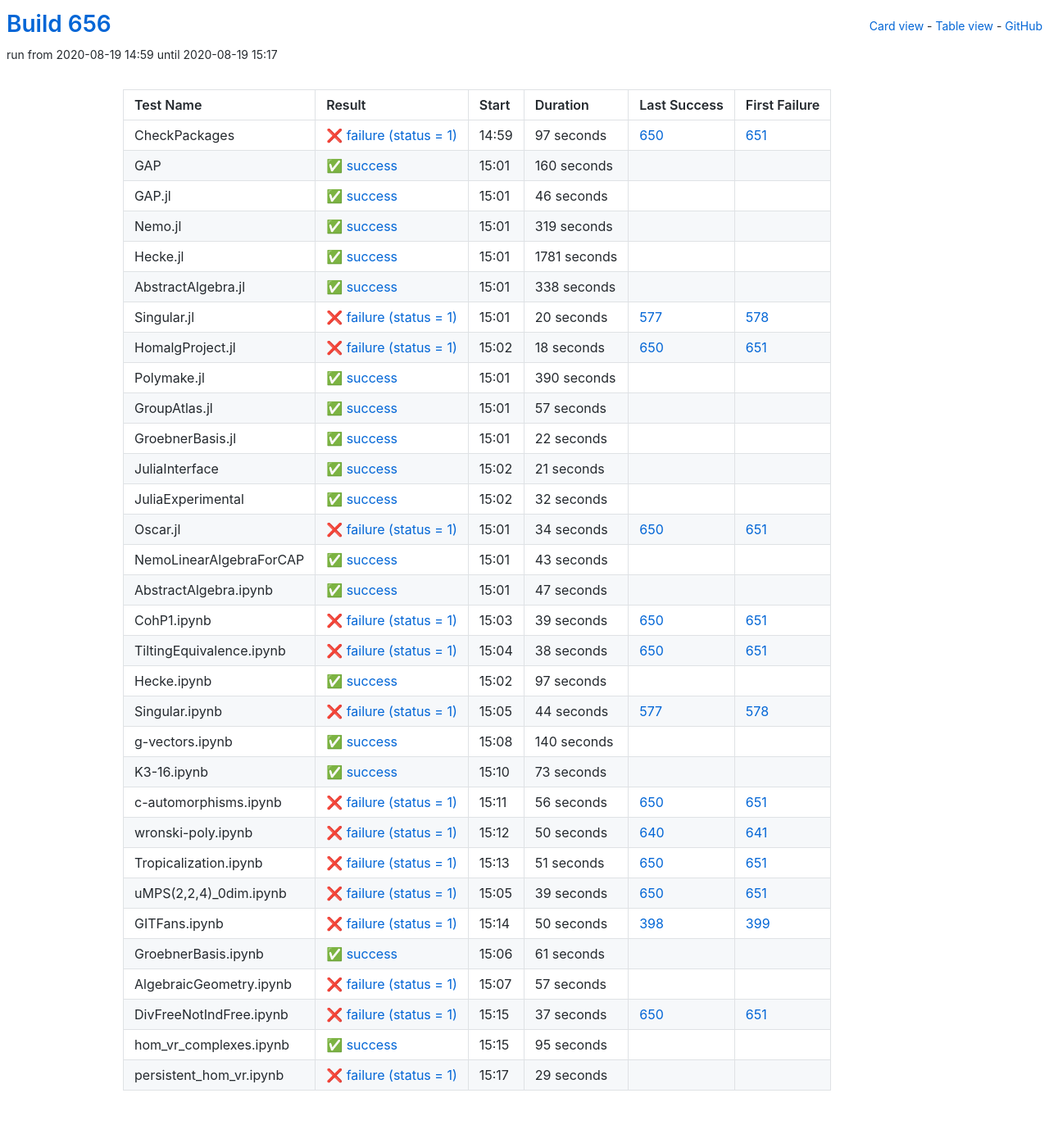
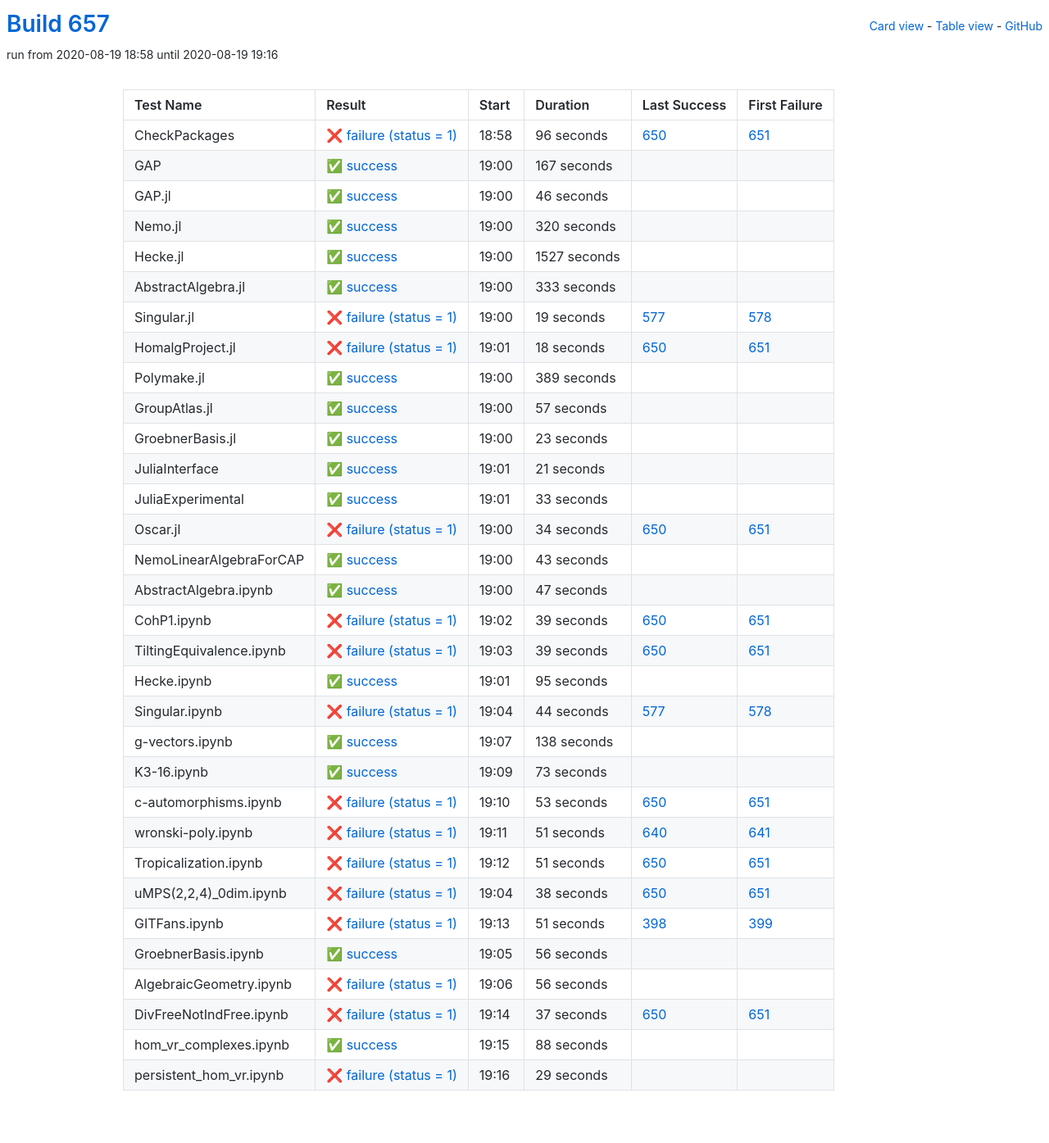
Before and after one commit to oscar-system/oscar-ci-status-stable, a Jekyll site: the page built from table.html, in a window 1280 px wide. Shown: the whole page at 82% size. Built offline with Jekyll 4.4.1, drawn with Linux system fonts in a browser that asks for light colours.

Commit message:
Build #657

```diff
--- a/_data/ci.yml
+++ b/_data/ci.yml
@@ -1,6 +1,6 @@
 ---
-build: 656
-build_url: https://oscarci.mathematik.uni-kl.de/job/oscar-stable/656/
+build: 657
+build_url: https://oscarci.mathematik.uni-kl.de/job/oscar-stable/657/
 job: oscar-stable
 organization: oscar-system
 repo: oscar-ci-status-stable
@@ -8,32 +8,32 @@ repourl: https://github.com/oscar-system/oscar-ci-status-stable
 tests:
 - name: CheckPackages
   id: checkpackages
-  log: https://oscarci.mathematik.uni-kl.de/job/oscar-stable/656/artifact/logs/build-656/CheckPackages.log
-  start: 2020-08-19 14:59
+  log: https://oscarci.mathematik.uni-kl.de/job/oscar-stable/657/artifact/logs/build-657/CheckPackages.log
+  start: 2020-08-19 18:58
   success: false
   exitcode: 1
   status: failure
-  duration: 97
+  duration: 96
   last_success: 650
   last_success_url: https://oscarci.mathematik.uni-kl.de/job/oscar-stable/650/
   first_failure: 651
   first_failure_url: https://oscarci.mathematik.uni-kl.de/job/oscar-stable/651/
 - name: GAP
   id: gap
-  log: https://oscarci.mathematik.uni-kl.de/job/oscar-stable/656/artifact/logs/build-656/GAP.log
-  start: 2020-08-19 15:01
+  log: https://oscarci.mathematik.uni-kl.de/job/oscar-stable/657/artifact/logs/build-657/GAP.log
+  start: 2020-08-19 19:00
   success: true
   exitcode: 0
   status: success
-  duration: 160
+  duration: 167
   last_success: false
   last_success_url:
   first_failure: false
   first_failure_url:
 - name: GAP.jl
   id: gap-jl
-  log: https://oscarci.mathematik.uni-kl.de/job/oscar-stable/656/artifact/logs/build-656/GAP.jl.log
-  start: 2020-08-19 15:01
+  log: https://oscarci.mathematik.uni-kl.de/job/oscar-stable/657/artifact/logs/build-657/GAP.jl.log
+  start: 2020-08-19 19:00
   success: true
   exitcode: 0
   status: success
@@ -44,56 +44,56 @@ tests:
   first_failure_url:
 - name: Nemo.jl
   id: nemo-jl
-  log: https://oscarci.mathematik.uni-kl.de/job/oscar-stable/656/artifact/logs/build-656/Nemo.jl.log
-  start: 2020-08-19 15:01
+  log: https://oscarci.mathematik.uni-kl.de/job/oscar-stable/657/artifact/logs/build-657/Nemo.jl.log
+  start: 2020-08-19 19:00
   success: true
   exitcode: 0
   status: success
-  duration: 319
+  duration: 320
   last_success: false
   last_success_url:
   first_failure: false
   first_failure_url:
 - name: Hecke.jl
   id: hecke-jl
-  log: https://oscarci.mathematik.uni-kl.de/job/oscar-stable/656/artifact/logs/build-656/Hecke.jl.log
-  start: 2020-08-19 15:01
+  log: https://oscarci.mathematik.uni-kl.de/job/oscar-stable/657/artifact/logs/build-657/Hecke.jl.log
+  start: 2020-08-19 19:00
   success: true
   exitcode: 0
   status: success
-  duration: 1781
+  duration: 1527
   last_success: false
   last_success_url:
   first_failure: false
   first_failure_url:
 - name: AbstractAlgebra.jl
   id: abstractalgebra-jl
-  log: https://oscarci.mathematik.uni-kl.de/job/oscar-stable/656/artifact/logs/build-656/AbstractAlgebra.jl.log
-  start: 2020-08-19 15:01
+  log: https://oscarci.mathematik.uni-kl.de/job/oscar-stable/657/artifact/logs/build-657/AbstractAlgebra.jl.log
+  start: 2020-08-19 19:00
   success: true
   exitcode: 0
   status: success
-  duration: 338
+  duration: 333
   last_success: false
   last_success_url:
   first_failure: false
   first_failure_url:
 - name: Singular.jl
   id: singular-jl
-  log: https://oscarci.mathematik.uni-kl.de/job/oscar-stable/656/artifact/logs/build-656/Singular.jl.log
-  start: 2020-08-19 15:01
+  log: https://oscarci.mathematik.uni-kl.de/job/oscar-stable/657/artifact/logs/build-657/Singular.jl.log
+  start: 2020-08-19 19:00
   success: false
   exitcode: 1
   status: failure
-  duration: 20
+  duration: 19
   last_success: 577
   last_success_url: https://oscarci.mathematik.uni-kl.de/job/oscar-stable/577/
   first_failure: 578
   first_failure_url: https://oscarci.mathematik.uni-kl.de/job/oscar-stable/578/
 - name: HomalgProject.jl
   id: homalgproject-jl
-  log: https://oscarci.mathematik.uni-kl.de/job/oscar-stable/656/artifact/logs/build-656/HomalgProject.jl.log
-  start: 2020-08-19 15:02
+  log: https://oscarci.mathematik.uni-kl.de/job/oscar-stable/657/artifact/logs/build-657/HomalgProject.jl.log
+  start: 2020-08-19 19:01
   success: false
   exitcode: 1
   status: failure
@@ -104,20 +104,20 @@ tests:
   first_failure_url: https://oscarci.mathematik.uni-kl.de/job/oscar-stable/651/
 - name: Polymake.jl
   id: polymake-jl
-  log: https://oscarci.mathematik.uni-kl.de/job/oscar-stable/656/artifact/logs/build-656/Polymake.jl.log
-  start: 2020-08-19 15:01
+  log: https://oscarci.mathematik.uni-kl.de/job/oscar-stable/657/artifact/logs/build-657/Polymake.jl.log
+  start: 2020-08-19 19:00
   success: true
   exitcode: 0
   status: success
-  duration: 390
+  duration: 389
   last_success: false
   last_success_url:
   first_failure: false
   first_failure_url:
 - name: GroupAtlas.jl
   id: groupatlas-jl
-  log: https://oscarci.mathematik.uni-kl.de/job/oscar-stable/656/artifact/logs/build-656/GroupAtlas.jl.log
-  start: 2020-08-19 15:01
+  log: https://oscarci.mathematik.uni-kl.de/job/oscar-stable/657/artifact/logs/build-657/GroupAtlas.jl.log
+  start: 2020-08-19 19:00
   success: true
   exitcode: 0
   status: success
@@ -128,20 +128,20 @@ tests:
   first_failure_url:
 - name: GroebnerBasis.jl
   id: groebnerbasis-jl
-  log: https://oscarci.mathematik.uni-kl.de/job/oscar-stable/656/artifact/logs/build-656/GroebnerBasis.jl.log
-  start: 2020-08-19 15:01
+  log: https://oscarci.mathematik.uni-kl.de/job/oscar-stable/657/artifact/logs/build-657/GroebnerBasis.jl.log
+  start: 2020-08-19 19:00
   success: true
   exitcode: 0
   status: success
-  duration: 22
+  duration: 23
   last_success: false
   last_success_url:
   first_failure: false
   first_failure_url:
 - name: JuliaInterface
   id: juliainterface
-  log: https://oscarci.mathematik.uni-kl.de/job/oscar-stable/656/artifact/logs/build-656/JuliaInterface.log
-  start: 2020-08-19 15:02
+  log: https://oscarci.mathematik.uni-kl.de/job/oscar-stable/657/artifact/logs/build-657/JuliaInterface.log
+  start: 2020-08-19 19:01
   success: true
   exitcode: 0
   status: success
@@ -152,20 +152,20 @@ tests:
   first_failure_url:
 - name: JuliaExperimental
   id: juliaexperimental
-  log: https://oscarci.mathematik.uni-kl.de/job/oscar-stable/656/artifact/logs/build-656/JuliaExperimental.log
-  start: 2020-08-19 15:02
+  log: https://oscarci.mathematik.uni-kl.de/job/oscar-stable/657/artifact/logs/build-657/JuliaExperimental.log
+  start: 2020-08-19 19:01
   success: true
   exitcode: 0
   status: success
-  duration: 32
+  duration: 33
   last_success: false
   last_success_url:
   first_failure: false
   first_failure_url:
 - name: Oscar.jl
   id: oscar-jl
-  log: https://oscarci.mathematik.uni-kl.de/job/oscar-stable/656/artifact/logs/build-656/Oscar.jl.log
-  start: 2020-08-19 15:01
+  log: https://oscarci.mathematik.uni-kl.de/job/oscar-stable/657/artifact/logs/build-657/Oscar.jl.log
+  start: 2020-08-19 19:00
   success: false
   exitcode: 1
   status: failure
@@ -176,8 +176,8 @@ tests:
   first_failure_url: https://oscarci.mathematik.uni-kl.de/job/oscar-stable/651/
 - name: NemoLinearAlgebraForCAP
   id: nemolinearalgebraforcap
-  log: https://oscarci.mathematik.uni-kl.de/job/oscar-stable/656/artifact/logs/build-656/NemoLinearAlgebraForCAP.log
-  start: 2020-08-19 15:01
+  log: https://oscarci.mathematik.uni-kl.de/job/oscar-stable/657/artifact/logs/build-657/NemoLinearAlgebraForCAP.log
+  start: 2020-08-19 19:00
   success: true
   exitcode: 0
   status: success
@@ -188,8 +188,8 @@ tests:
   first_failure_url:
 - name: AbstractAlgebra.ipynb
   id: abstractalgebra-ipynb
-  log: https://oscarci.mathematik.uni-kl.de/job/oscar-stable/656/artifact/logs/build-656/AbstractAlgebra.ipynb.log
-  start: 2020-08-19 15:01
+  log: https://oscarci.mathematik.uni-kl.de/job/oscar-stable/657/artifact/logs/build-657/AbstractAlgebra.ipynb.log
+  start: 2020-08-19 19:00
   success: true
   exitcode: 0
   status: success
@@ -200,8 +200,8 @@ tests:
   first_failure_url:
 - name: CohP1.ipynb
   id: cohp1-ipynb
-  log: https://oscarci.mathematik.uni-kl.de/job/oscar-stable/656/artifact/logs/build-656/CohP1.ipynb.log
-  start: 2020-08-19 15:03
+  log: https://oscarci.mathematik.uni-kl.de/job/oscar-stable/657/artifact/logs/build-657/CohP1.ipynb.log
+  start: 2020-08-19 19:02
   success: false
   exitcode: 1
   status: failure
@@ -212,32 +212,32 @@ tests:
   first_failure_url: https://oscarci.mathematik.uni-kl.de/job/oscar-stable/651/
 - name: TiltingEquivalence.ipynb
   id: tiltingequivalence-ipynb
-  log: https://oscarci.mathematik.uni-kl.de/job/oscar-stable/656/artifact/logs/build-656/TiltingEquivalence.ipynb.log
-  start: 2020-08-19 15:04
+  log: https://oscarci.mathematik.uni-kl.de/job/oscar-stable/657/artifact/logs/build-657/TiltingEquivalence.ipynb.log
+  start: 2020-08-19 19:03
   success: false
   exitcode: 1
   status: failure
-  duration: 38
+  duration: 39
   last_success: 650
   last_success_url: https://oscarci.mathematik.uni-kl.de/job/oscar-stable/650/
   first_failure: 651
   first_failure_url: https://oscarci.mathematik.uni-kl.de/job/oscar-stable/651/
 - name: Hecke.ipynb
   id: hecke-ipynb
-  log: https://oscarci.mathematik.uni-kl.de/job/oscar-stable/656/artifact/logs/build-656/Hecke.ipynb.log
-  start: 2020-08-19 15:02
+  log: https://oscarci.mathematik.uni-kl.de/job/oscar-stable/657/artifact/logs/build-657/Hecke.ipynb.log
+  start: 2020-08-19 19:01
   success: true
   exitcode: 0
   status: success
-  duration: 97
+  duration: 95
   last_success: false
   last_success_url:
   first_failure: false
   first_failure_url:
 - name: Singular.ipynb
   id: singular-ipynb
-  log: https://oscarci.mathematik.uni-kl.de/job/oscar-stable/656/artifact/logs/build-656/Singular.ipynb.log
-  start: 2020-08-19 15:05
+  log: https://oscarci.mathematik.uni-kl.de/job/oscar-stable/657/artifact/logs/build-657/Singular.ipynb.log
+  start: 2020-08-19 19:04
   success: false
   exitcode: 1
   status: failure
@@ -248,20 +248,20 @@ tests:
   first_failure_url: https://oscarci.mathematik.uni-kl.de/job/oscar-stable/578/
 - name: g-vectors.ipynb
   id: g-vectors-ipynb
-  log: https://oscarci.mathematik.uni-kl.de/job/oscar-stable/656/artifact/logs/build-656/g-vectors.ipynb.log
-  start: 2020-08-19 15:08
+  log: https://oscarci.mathematik.uni-kl.de/job/oscar-stable/657/artifact/logs/build-657/g-vectors.ipynb.log
+  start: 2020-08-19 19:07
   success: true
   exitcode: 0
   status: success
-  duration: 140
+  duration: 138
   last_success: false
   last_success_url:
   first_failure: false
   first_failure_url:
 - name: K3-16.ipynb
   id: k3-16-ipynb
-  log: https://oscarci.mathematik.uni-kl.de/job/oscar-stable/656/artifact/logs/build-656/K3-16.ipynb.log
-  start: 2020-08-19 15:10
+  log: https://oscarci.mathematik.uni-kl.de/job/oscar-stable/657/artifact/logs/build-657/K3-16.ipynb.log
+  start: 2020-08-19 19:09
   success: true
   exitcode: 0
   status: success
@@ -272,32 +272,32 @@ tests:
   first_failure_url:
 - name: c-automorphisms.ipynb
   id: c-automorphisms-ipynb
-  log: https://oscarci.mathematik.uni-kl.de/job/oscar-stable/656/artifact/logs/build-656/c-automorphisms.ipynb.log
-  start: 2020-08-19 15:11
+  log: https://oscarci.mathematik.uni-kl.de/job/oscar-stable/657/artifact/logs/build-657/c-automorphisms.ipynb.log
+  start: 2020-08-19 19:10
   success: false
   exitcode: 1
   status: failure
-  duration: 56
+  duration: 53
   last_success: 650
   last_success_url: https://oscarci.mathematik.uni-kl.de/job/oscar-stable/650/
   first_failure: 651
   first_failure_url: https://oscarci.mathematik.uni-kl.de/job/oscar-stable/651/
 - name: wronski-poly.ipynb
   id: wronski-poly-ipynb
-  log: https://oscarci.mathematik.uni-kl.de/job/oscar-stable/656/artifact/logs/build-656/wronski-poly.ipynb.log
-  start: 2020-08-19 15:12
+  log: https://oscarci.mathematik.uni-kl.de/job/oscar-stable/657/artifact/logs/build-657/wronski-poly.ipynb.log
+  start: 2020-08-19 19:11
   success: false
   exitcode: 1
   status: failure
-  duration: 50
+  duration: 51
   last_success: 640
   last_success_url: https://oscarci.mathematik.uni-kl.de/job/oscar-stable/640/
   first_failure: 641
   first_failure_url: https://oscarci.mathematik.uni-kl.de/job/oscar-stable/641/
 - name: Tropicalization.ipynb
   id: tropicalization-ipynb
-  log: https://oscarci.mathematik.uni-kl.de/job/oscar-stable/656/artifact/logs/build-656/Tropicalization.ipynb.log
-  start: 2020-08-19 15:13
+  log: https://oscarci.mathematik.uni-kl.de/job/oscar-stable/657/artifact/logs/build-657/Tropicalization.ipynb.log
+  start: 2020-08-19 19:12
   success: false
   exitcode: 1
   status: failure
@@ -308,56 +308,56 @@ tests:
   first_failure_url: https://oscarci.mathematik.uni-kl.de/job/oscar-stable/651/
 - name: uMPS(2,2,4)_0dim.ipynb
   id: umps-2-2-4-0dim-ipynb
-  log: https://oscarci.mathematik.uni-kl.de/job/oscar-stable/656/artifact/logs/build-656/uMPS-2-2-4-_0dim.ipynb.log
-  start: 2020-08-19 15:05
+  log: https://oscarci.mathematik.uni-kl.de/job/oscar-stable/657/artifact/logs/build-657/uMPS-2-2-4-_0dim.ipynb.log
+  start: 2020-08-19 19:04
   success: false
   exitcode: 1
   status: failure
-  duration: 39
+  duration: 38
   last_success: 650
   last_success_url: https://oscarci.mathematik.uni-kl.de/job/oscar-stable/650/
   first_failure: 651
   first_failure_url: https://oscarci.mathematik.uni-kl.de/job/oscar-stable/651/
 - name: GITFans.ipynb
   id: gitfans-ipynb
-  log: https://oscarci.mathematik.uni-kl.de/job/oscar-stable/656/artifact/logs/build-656/GITFans.ipynb.log
-  start: 2020-08-19 15:14
+  log: https://oscarci.mathematik.uni-kl.de/job/oscar-stable/657/artifact/logs/build-657/GITFans.ipynb.log
+  start: 2020-08-19 19:13
   success: false
   exitcode: 1
   status: failure
-  duration: 50
+  duration: 51
   last_success: 398
   last_success_url: https://oscarci.mathematik.uni-kl.de/job/oscar-stable/398/
   first_failure: 399
   first_failure_url: https://oscarci.mathematik.uni-kl.de/job/oscar-stable/399/
 - name: GroebnerBasis.ipynb
   id: groebnerbasis-ipynb
-  log: https://oscarci.mathematik.uni-kl.de/job/oscar-stable/656/artifact/logs/build-656/GroebnerBasis.ipynb.log
-  start: 2020-08-19 15:06
+  log: https://oscarci.mathematik.uni-kl.de/job/oscar-stable/657/artifact/logs/build-657/GroebnerBasis.ipynb.log
+  start: 2020-08-19 19:05
   success: true
   exitcode: 0
   status: success
-  duration: 61
+  duration: 56
   last_success: false
   last_success_url:
   first_failure: false
   first_failure_url:
 - name: AlgebraicGeometry.ipynb
   id: algebraicgeometry-ipynb
-  log: https://oscarci.mathematik.uni-kl.de/job/oscar-stable/656/artifact/logs/build-656/AlgebraicGeometry.ipynb.log
-  start: 2020-08-19 15:07
+  log: https://oscarci.mathematik.uni-kl.de/job/oscar-stable/657/artifact/logs/build-657/AlgebraicGeometry.ipynb.log
+  start: 2020-08-19 19:06
   success: false
   exitcode: 1
   status: failure
-  duration: 57
+  duration: 56
   last_success: false
   last_success_url:
   first_failure: false
   first_failure_url:
 - name: DivFreeNotIndFree.ipynb
   id: divfreenotindfree-ipynb
-  log: https://oscarci.mathematik.uni-kl.de/job/oscar-stable/656/artifact/logs/build-656/DivFreeNotIndFree.ipynb.log
-  start: 2020-08-19 15:15
+  log: https://oscarci.mathematik.uni-kl.de/job/oscar-stable/657/artifact/logs/build-657/DivFreeNotIndFree.ipynb.log
+  start: 2020-08-19 19:14
   success: false
   exitcode: 1
   status: failure
@@ -368,20 +368,20 @@ tests:
   first_failure_url: https://oscarci.mathematik.uni-kl.de/job/oscar-stable/651/
 - name: hom_vr_complexes.ipynb
   id: hom-vr-complexes-ipynb
-  log: https://oscarci.mathematik.uni-kl.de/job/oscar-stable/656/artifact/logs/build-656/hom_vr_complexes.ipynb.log
-  start: 2020-08-19 15:15
+  log: https://oscarci.mathematik.uni-kl.de/job/oscar-stable/657/artifact/logs/build-657/hom_vr_complexes.ipynb.log
+  start: 2020-08-19 19:15
   success: true
   exitcode: 0
   status: success
-  duration: 95
+  duration: 88
   last_success: false
   last_success_url:
   first_failure: false
   first_failure_url:
 - name: persistent_hom_vr.ipynb
   id: persistent-hom-vr-ipynb
-  log: https://oscarci.mathematik.uni-kl.de/job/oscar-stable/656/artifact/logs/build-656/persistent_hom_vr.ipynb.log
-  start: 2020-08-19 15:17
+  log: https://oscarci.mathematik.uni-kl.de/job/oscar-stable/657/artifact/logs/build-657/persistent_hom_vr.ipynb.log
+  start: 2020-08-19 19:16
   success: false
   exitcode: 1
   status: failure
```
Also changed, not shown: README.md.
